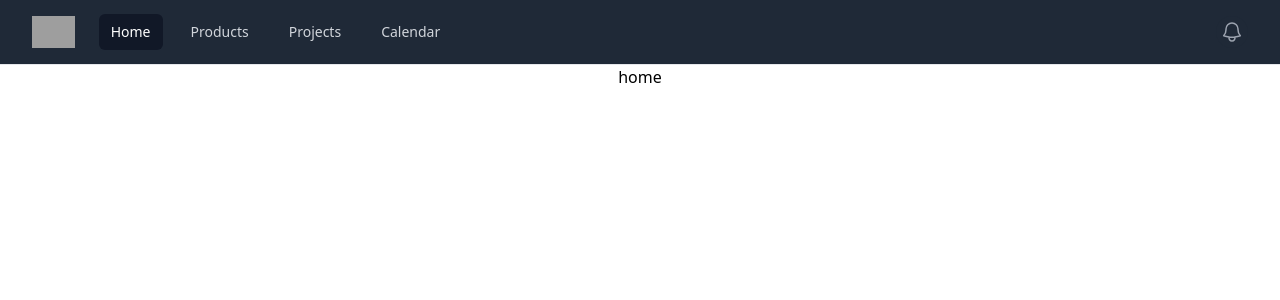
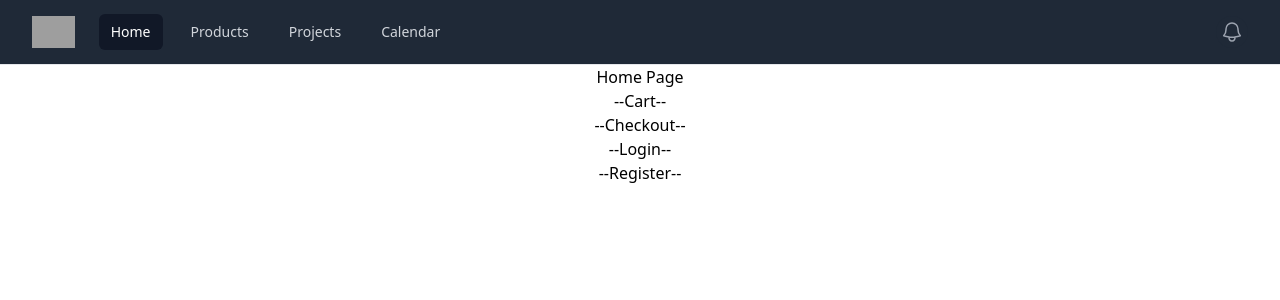
Before and after one commit to sinaderik/nextjs-routing, a Next.js app: page / in a window 1280 px wide. Shown: the top 300 px of the page. Built offline with nearby package versions, Linux system fonts and the light colour scheme; grey boxes are pictures that could not be loaded.

Commit message:
login & signup routes are created

```diff
--- /dev/null
+++ b/app/(auth)/login/page.tsx
@@ -0,0 +1,7 @@
+import React from "react";
+
+const Login = () => {
+  return <h1 className="text-xl">Login</h1>;
+};
+
+export default Login;
--- /dev/null
+++ b/app/(auth)/signup/page.tsx
@@ -0,0 +1,9 @@
+import React from 'react'
+
+const SignUp = () => {
+  return (
+    <p className='text-xl'>SignUp</p>
+  )
+}
+
+export default SignUp
--- a/app/page.tsx
+++ b/app/page.tsx
@@ -1,8 +1,16 @@
+import Link from "next/link";
+
 export default function Home() {
   return (
     <div className="text-center">
       <hr />
-      home
+      <h2>Home Page</h2>
+      <ul>
+        <li><Link href="/cart">--Cart--</Link></li>
+        <li><Link href="/checkout">--Checkout--</Link></li>
+        <li><Link href="/login">--Login--</Link></li>
+        <li><Link href="/signup">--Register--</Link></li>
+      </ul>
     </div>
   );
 }
```
